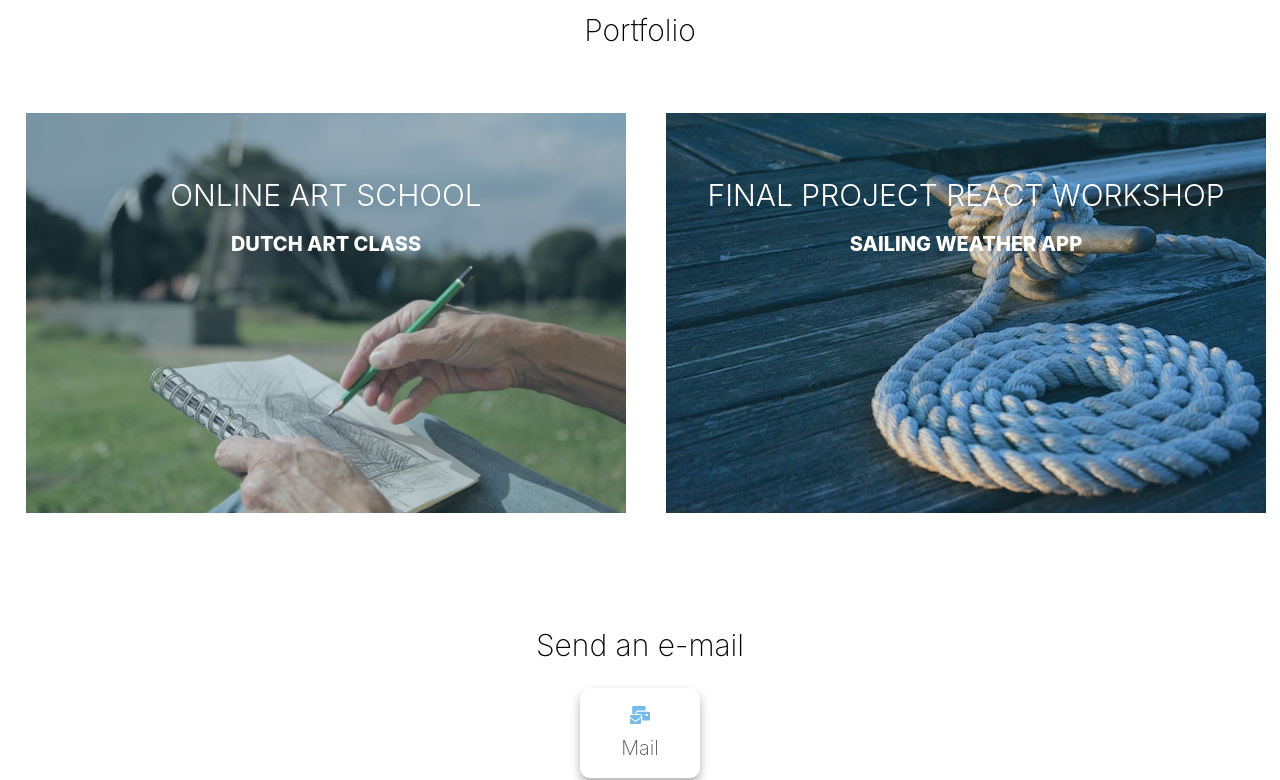
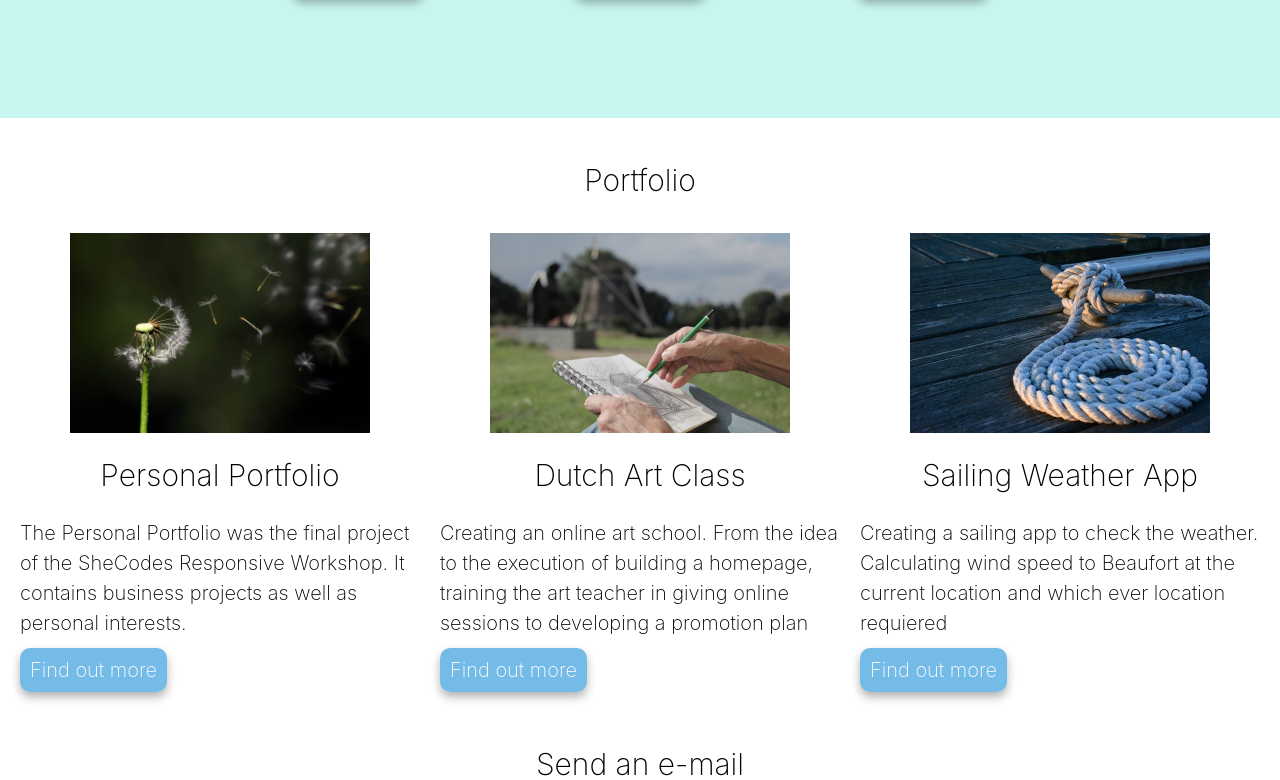
Before and after one commit to SabMc/meegoshcode, a React (Create React App) app: page / in a window 1280 px wide. Shown: the part 2161-2941 px from the top of the page. Built offline with nearby package versions, Linux system fonts and the light colour scheme.

Commit message:
GA4; Portfolio Section, Colour theme
Installing Google Analytics 4;
Change presentation of portfolio section;
Change background colour, colour theme in general

```diff
--- a/package.json
+++ b/package.json
@@ -9,6 +9,7 @@
     "@testing-library/user-event": "^12.8.3",
     "react": "^17.0.2",
     "react-dom": "^17.0.2",
+    "react-ga4": "^1.4.1",
     "react-icons": "^4.3.1",
     "react-router-dom": "^5.2.0",
     "react-scripts": "4.0.3",
--- a/src/App.css
+++ b/src/App.css
@@ -10,7 +10,8 @@
   --primary-color:#524F4F;
   --secondary-color:#75BBE7;
   --box-shadow: 0 5px 10px rgba(0, 0, 0, 0.3);
-  --background-color:#c7e3f5;
+  --background-color: #C7F5F0;
+
 }
 
 
--- a/src/App.js
+++ b/src/App.js
@@ -4,6 +4,11 @@ import "./App.css";
 import Navbar from "./components/Navbar";
 import Home from "./pages/Home";
 import PrivatPolicy from "./pages/PrivatPolicy";
+
+import ReactGA from "react-ga4";
+
+ReactGA.initialize("G-K2QRWR3FG1");
+ReactGA.send("pageview");
 
 
 function App() {
--- a/src/components/Card.css
+++ b/src/components/Card.css
@@ -1,5 +1,5 @@
 .card {
-width: 120px;
+width: 130px;
 padding: 15px;
 border-radius: 10px;
 box-shadow: var(--box-shadow);
@@ -10,7 +10,8 @@ background-color: white;
 
 
 
-.icon{color: var(--secondary-color);
+.icon{
+    color: var(--secondary-color);
 }
 
 @media screen and (max-width:900px){
--- a/src/components/Portfolio.css
+++ b/src/components/Portfolio.css
@@ -1,6 +1,5 @@
 .portfolio-container {
-
-  margin: 0 auto;
+  margin: 0 auto 40px;
   padding-top: 1em;
 }
 
@@ -10,178 +9,60 @@
 
 .projects-container {
   display: flex;
-  justify-content: space-around;
+  justify-content: space-evenly;
   align-items: center;
+  max-width: 1400px;
 }
 
+.project-card{
+  max-width: 400px;
+}
 
+.project-card h2{
+  margin-bottom: 0px;
+}
 
-.grid{
-  position: relative;
+.proj-img img{
+  display: block;
+  width: 300px;
+  height: 200px;
+  object-fit: cover;
   margin: 0 auto;
-  padding: 1em 0 4em;
-  max-width: 90%;
-  list-style: none;
-  text-align: center;}
+}
 
+.project-card p{
+  margin-bottom: 20px;
+}
 
-  /* Common style */
-  .grid figure {
-    position: relative;
-    float: left;
-    overflow: hidden;
-    margin: 10px 1%;
-    min-width: 320px;
-    max-width: 100%;
-    max-height: 100%;
-    width: 100%;
-    background: #3085a3;
-    text-align: center;
-    cursor: pointer;
-  }
+.project-card a{
+  background-color: var(--secondary-color);
+  color: white;
+  box-shadow: var(--box-shadow);
+  border-radius: 10px;
+  margin-top: 10px;
+  padding: 10px;
+}
 
-  .grid figure img {
-    position: relative;
-    display: block;
-    min-height: 100%;
-    max-width: 100%;
-    opacity: 0.8;
-  }
-
-  .grid figure figcaption {
-    padding: 2em;
-    color: #fff;
-    text-transform: uppercase;
-    font-size: 1.25em;
-    -webkit-backface-visibility: hidden;
-    backface-visibility: hidden;
-  }
-
-  .grid figure figcaption::before,
-  .grid figure figcaption::after {
-    pointer-events: none;
-  }
-
-  .grid figure figcaption,
-  .grid figure figcaption > a {
-    position: absolute;
-    top: 0;
-    left: 0;
-    width: 100%;
-    height: 100%;
-  }
-
-  /* Anchor will cover the whole item by default */
-  /* For some effects it will show as a button */
-  .grid figure figcaption > a {
-    z-index: 1000;
-    text-indent: 200%;
-    white-space: nowrap;
-    font-size: 0;
-    opacity: 0;
-  }
-
-  .grid figure h2 {
-
-    font-weight: 300;
-  }
-
-  .grid figure h2 span {
-    font-weight: 800;
-  }
-
-  .grid figure h2,
-  .grid figure p {
-    margin: 0;
-  }
-
-  .grid figure p {
-    letter-spacing: 1px;
-    font-size: 68.5%;
-  }
-  .grid figure a {
-    letter-spacing: 1px;
-    font-size: 85%;
-    color: white;
-    border: 1px solid white;
-    padding: 7px;
-
-  }
-  /* Sweet Marley Effect */
-
-  figure.effect-marley figcaption {
-    text-align: right;
-  }
-
-  figure.effect-marley h2,
-  figure.effect-marley p {
-    position: absolute;
-    right: 30px;
-    left: 30px;
-    padding: 10px 0;
-  }
-
-
-  figure.effect-marley p {
-    bottom: 30px;
-    line-height: 1.5;
-    -webkit-transform: translate3d(0,100%,0);
-    transform: translate3d(0,100%,0);
-  }
-
-  figure.effect-marley h2 {
-    top: 30px;
-    -webkit-transition: -webkit-transform 0.35s;
-    transition: transform 0.35s;
-    -webkit-transform: translate3d(0,20px,0);
-    transform: translate3d(0,20px,0);
-  }
-
-  figure.effect-marley:hover h2 {
-    -webkit-transform: translate3d(0,0,0);
-    transform: translate3d(0,0,0);
-  }
-
-  figure.effect-marley h2::after {
-    position: absolute;
-    top: 100%;
-    left: 0;
-    width: 100%;
-    height: 4px;
-    background: #fff;
-    content: '';
-    -webkit-transform: translate3d(0,40px,0);
-    transform: translate3d(0,40px,0);
-  }
-
-  figure.effect-marley h2::after,
-  figure.effect-marley p {
-    opacity: 0;
-    -webkit-transition: opacity 0.35s, -webkit-transform 0.35s;
-    transition: opacity 0.35s, transform 0.35s;
-  }
-
-  figure.effect-marley:hover h2::after,
-  figure.effect-marley:hover p {
-    opacity: 1;
-    -webkit-transform: translate3d(0,0,0);
-    transform: translate3d(0,0,0);
-  }
 
   @media screen and (max-width: 1200px) {
     .projects-container{
       flex-direction: column;
     }
+    .project-card{
+      margin-bottom: 50px;
+      padding: 0px 20px;
+    }
+    .projects-container h2{
+      margin: 0px;
+      padding-bottom: 10px;
+    }
+    .project-card h2{
+      font-style: italic;
+      text-align: left;
+      padding:20px 0px 20px;
+    }
   }
 
   @media screen and (max-width: 960px) {
-    .grid figure p {
-      font-size: 55%;
 
-  }
-
-  .grid figure h2 {
-    font-size: 70%;
-    display: none;
 }
-}
--- a/src/components/Portfolio.js
+++ b/src/components/Portfolio.js
@@ -1,7 +1,8 @@
 import React from "react";
 //import Project from "./Project";
 import "./Portfolio.css";
-import Project2 from "./Project2";
+import Project3 from "./Project3";
+import persportfolio from "./images/persportfolio.jpg";
 import dacfront from "./images/dacfront.jpg";
 import sailingapp from "./images/sailingapp.jpg";
 
@@ -12,27 +13,36 @@ function Portfolio() {
         <h2 className="article-title">Portfolio</h2>
 
           <div className="projects-container">
-          <Project2
+
+
+          <Project3
+          img={persportfolio}
+          alt="personal portfolio final project from shecodes workshop responsive"
+          titel="Personal Portfolio"
+          text="The Personal Portfolio was the final project of the SheCodes Responsive Workshop. It contains business projects as well as personal interests."
+          url="https://determined-snyder-2d5355.netlify.app/"
+
+          />
+          <Project3
           img={dacfront}
           alt="dutch art class frontpage picture"
-          description="Online Art School"
           titel="Dutch Art Class"
           text="Creating an online art school. From the idea to the execution of
           building a homepage, training the art teacher in giving online
           sessions to developing a promotion plan "
           url="https://dutchartclass.nl"
-
           />
-
-          <Project2
+          <Project3
           img={sailingapp}
           alt="sailing app frontpage picture"
-          description="Final Project React Workshop"
           titel="Sailing Weather App"
           text="Creating a sailing app to check the weather. Calculating wind speed to Beaufort at the current location and which ever location requiered"
           url="https://focused-stonebraker-0d6f32.netlify.app"
+          />
 
-          />
+
+
+
 
           </div>
 
--- a/src/components/Project.js
+++ b/src/components/Project.js
@@ -12,7 +12,7 @@ function Project(props) {
           <figure className="project-img-wrap">
             <img
               src={props.img}
-              alt="frontpageproject"
+              alt={props.alt}
               className="frontpage-img"
             />
           </figure>
--- /dev/null
+++ b/src/components/Project3.js
@@ -0,0 +1,27 @@
+import React from "react";
+import persportfolio from "./images/persportfolio.jpg";
+
+function Project3(props) {
+return(
+    <div className="project-card">
+        <div className="proj-img">
+            <img
+            src={props.img}
+            alt={props.alt}
+            />
+        </div>
+        <div>
+            <h2>{props.titel}</h2>
+            <p>{props.text}</p>
+        </div>
+        <div>
+            <a href={props.url}>Find out more</a>
+        </div>
+
+
+
+    </div>
+);
+}
+
+export default Project3;
--- a/src/components/Skills.css
+++ b/src/components/Skills.css
@@ -18,7 +18,12 @@
     border-radius: 10px;
     box-shadow: var(--box-shadow);
     margin: 20px;
+    padding:20px 15px;
 }
+
+.skill-service{margin-bottom: 30px;}
+
+.skill-tools{margin-bottom: 30px;}
 
 .service img{
     max-height: 160px;
--- a/src/components/Skills.js
+++ b/src/components/Skills.js
@@ -14,7 +14,7 @@ import course from "./images/course.svg";
 function Skills() {
     return (
       <div className="section-skills">
-          <h2>Service</h2>
+          <h2 className="skill-service">Service</h2>
 
         <div className="container-service">
           <div className="service">
@@ -53,7 +53,7 @@ function Skills() {
 
           </div>
 
-          <h2>Tools we use</h2>
+          <h2 className="skill-tools">Tools we use</h2>
 
           <div className="container-skills">
               <div>
```
Also changed, not shown: src/components/images/persportfolio.jpg (added), 1 other file (tests, documents, lock files or other folders).
